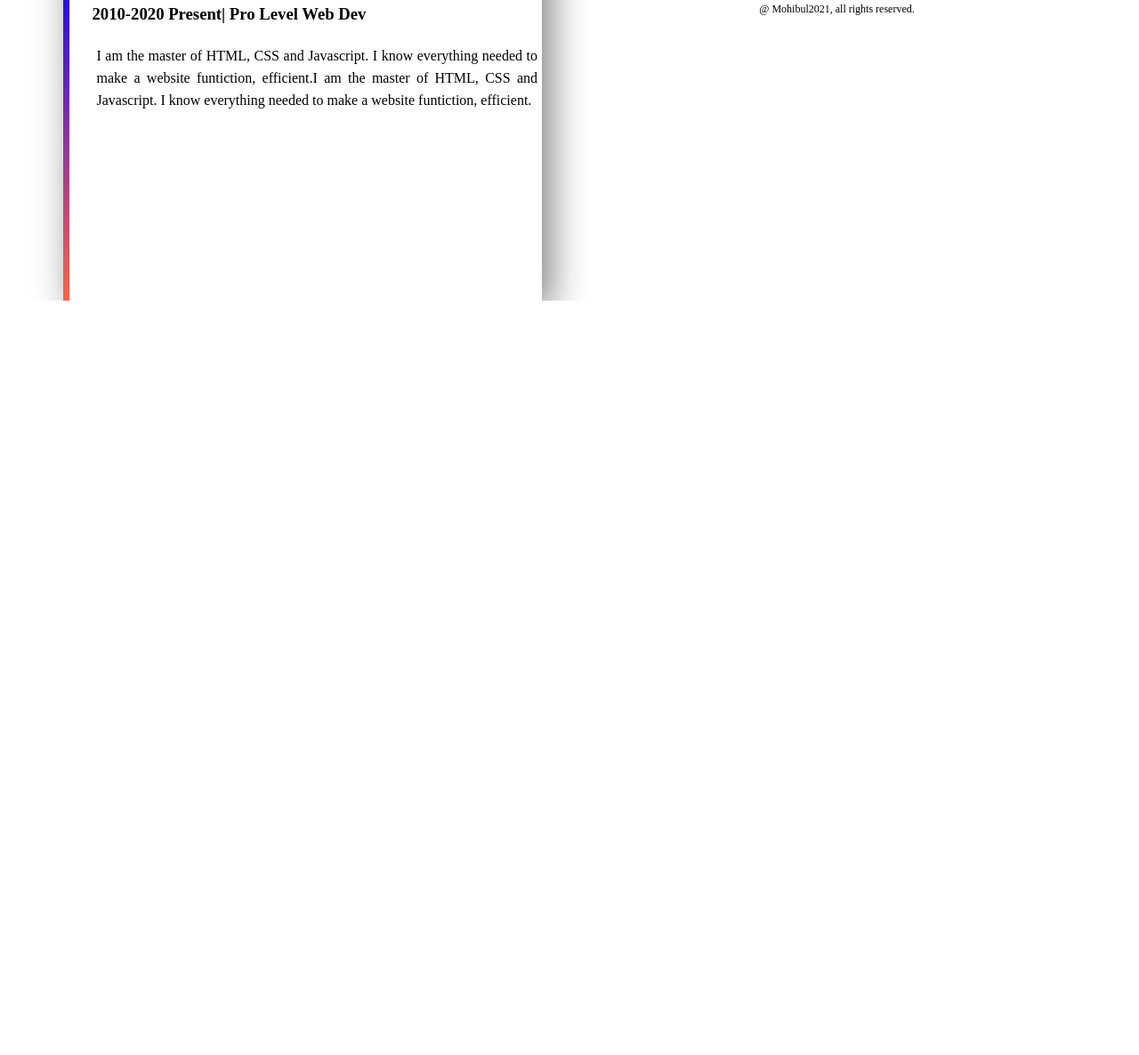
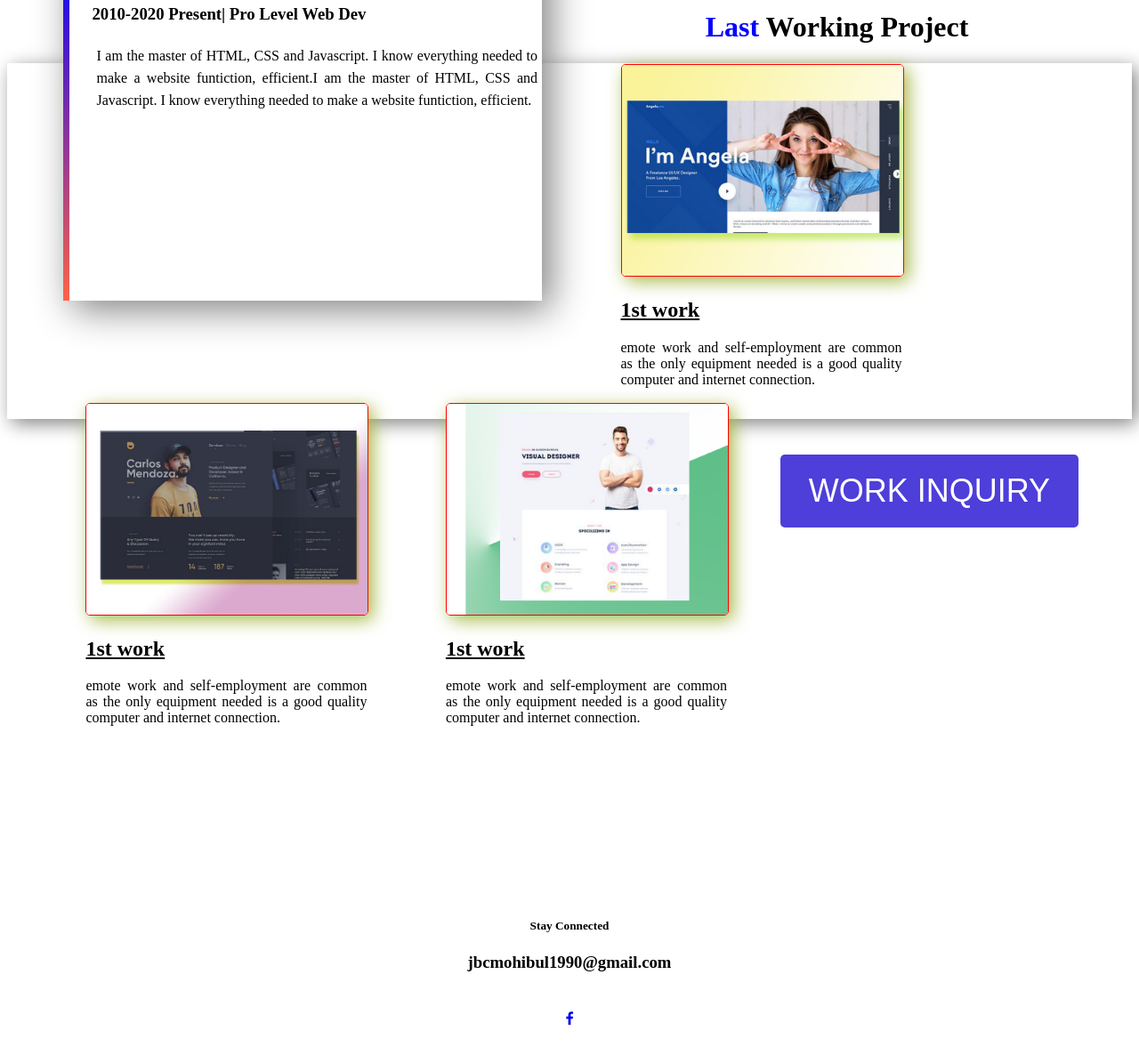
Before and after one commit to MohibulArif/first-template, a plain HTML site: page 1stweb/index.html in a window 1280 px wide. Shown: the part 1542-2728 px from the top of the page at 89% size. Before the commit the page ends 1880 px from the top, so only its background shows below. Drawn offline with Linux system fonts and the light colour scheme; a web font is replaced by a local one.

Commit message:
added a final

```diff
--- a/1stweb/index.html
+++ b/1stweb/index.html
@@ -3,16 +3,19 @@
 <head>
     <meta charset="UTF-8">
     <meta name="viewport" content="width=device-width, initial-scale=1.0">
-    <title>Document</title>
+    <title>mohibul@rif</title>
     <link rel="stylesheet" href="style.css">
+    <link rel="stylesheet" href="https://cdnjs.cloudflare.com/ajax/libs/font-awesome/4.7.0/css/font-awesome.min.css">
     <link rel="preconnect" href="https://fonts.gstatic.com">
     <link href="https://fonts.googleapis.com/css2?family=Xanh+Mono&display=swap" rel="stylesheet">
 </head>
 <body>
     <section class="top-banner">
-            <button class="button">About</button>
-            <button class="button button2">Education</button>
-            <button class="button button3">contact</button>
+            <div class="nav-button">
+                <button class="button">About</button>
+                <button class="button button2">Education</button>
+                <button class="button button3">contact</button>
+            </div>
         <div class="half-width">
             <h1>Welcome To</h1>
             <h1><span class="name">Mohibul @rif</span> World</h1>
@@ -50,10 +53,34 @@
             <p> I am the master of HTML, CSS and Javascript. I know everything needed to make a website funtiction, efficient.I am the master of HTML, CSS and Javascript. I know everything needed to make a website funtiction, efficient.</p>
             </div>
     </section>
-    <footer>
-        <p>@ Mohibul2021, all rights reserved.</p>
+    <h1 class="project"><span class="name color">Last </span>Working Project</h1>
+    <section class="quartier">
+        <div class="quartier1">
+            <img src="Img/1.png">
+            <h1><u>1st work</u></h1>
+            <p class="ex">emote work and self-employment are common as the only equipment needed is a good quality computer and internet connection.</p>
+        </div>
+        <div class="quartier1">
+            <img src="Img/2.png">
+            <h1><u>1st work</u></h1>
+            <p class="ex">emote work and self-employment are common as the only equipment needed is a good quality computer and internet connection.</p>
+        </div>
+        <div class="quartier1">
+            <img src="Img/3.png">
+            <h1><u>1st work</u></h1>
+            <p class="ex">emote work and self-employment are common as the only equipment needed is a good quality computer and internet connection.
+            </p>
+        </div>
+        </section>
+        <section>
+            <div class="nav-button1">
+                <button class="button1">WORK INQUIRY</button>
+        </div>
+    </section>
+    <footer class="ft">
+        <h5>Stay Connected</h5>
+        <h3>jbcmohibul1990@gmail.com</h3>
+        <a href="www.facebook.com" class="fa fa-facebook"></a>
     </footer>
-<body>
-
 </body>
 </html>
--- a/1stweb/style.css
+++ b/1stweb/style.css
@@ -26,6 +26,7 @@
     background-image: url("Img/Broder.png");
     background-repeat: no-repeat;
 }
+
 section{
 height: 500px;
 margin-bottom: 5px;
@@ -67,6 +68,27 @@ footer p{
     text-align: center;
     font-size: 12px;
 }
+.quartier{
+    box-shadow: 5px 5px 20px gray;
+    height: 400px;
+    margin-bottom: 40px;
+}
+.quartier1 {
+    width: 25%;
+    float: left;
+    margin-left: 5%;
+    padding-left:2%;
+}
+.project{
+    text-align: center;
+}
+.quartier1 img{
+    width: 100%;
+    margin-top: 1px;
+    box-shadow: 5px 5px 20px  rgb(167, 184, 70);
+    border: 1px solid red;
+    border-radius: 5px;
+}
 .button {
     background-color: #4CAF50; /* Green */
     border: none;
@@ -78,7 +100,45 @@ footer p{
     transition-duration: 0.4s;
     cursor: pointer;
     border-radius: 5px;
-    margin-bottom: 10px;
-    position: right;
+    margin-bottom: 1px;
     box-shadow: 5px 5px 20px gray;
   }
+  .nav-button{
+    float: right;
+  }
+  .ex{
+      text-align: justify;
+  }
+  .button1 {
+    background-color: #4e3eda; /* Green */
+    border: none;
+    color: white;
+    padding: 20px 32px;
+    text-align: center;
+    text-decoration: none;
+    font-size: 36px;
+    cursor: pointer;
+    border-radius: 5px;
+    float: center;
+}
+  .nav-button1{
+    display: flex;
+    justify-content: center;
+    border: blue;
+  }
+  .fa {
+    padding: 20px;
+    font-size: 50px;
+    width: 50px;
+    text-align: center;
+    text-decoration: none;
+    margin: 5px 2px;
+  }
+
+  .fa:hover {
+      opacity: 0.7;
+  }
+  .ft{
+      text-align: center;
+      margin: 0px;
+  }
```
